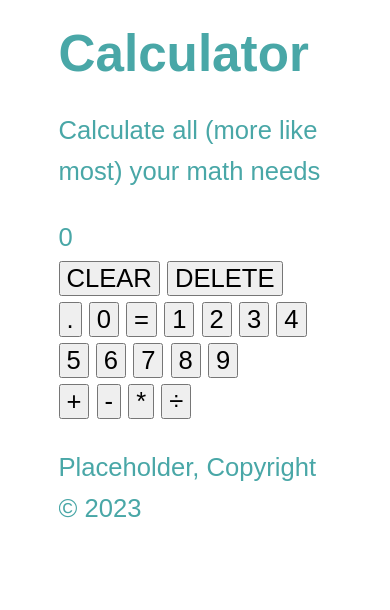
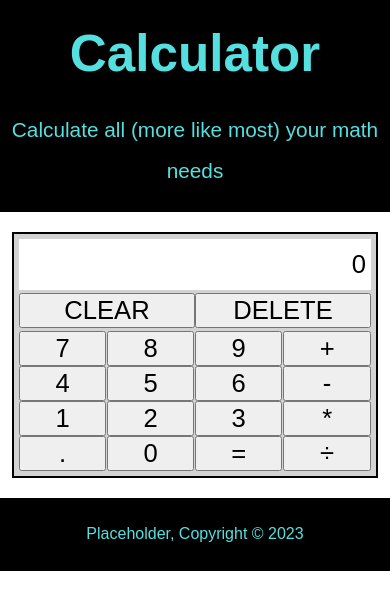
Before and after one commit to aryanjalali/calculator, a plain HTML site: page index.html in a window 390 px wide. Drawn offline with Linux system fonts and the light colour scheme.

Commit message:
Add css styling to webpage
Made the webpage a lot prettier by adding css styling. Made the
calculator app actually look like a calculator. Added basic media
responsiveness for smaller screens.

```diff
--- a/index.html
+++ b/index.html
@@ -46,8 +46,10 @@
           </main>
      </div>
 
-     <footer id="footer" class="container">
-          <p>Placeholder, Copyright &copy; 2023</p>
+     <footer id="footer">
+          <div class="container">
+               <p>Placeholder, Copyright &copy; 2023</p>
+          </div>
      </footer>
      <script src="main.js"></script>
 </body>
--- a/style.css
+++ b/style.css
@@ -1,6 +1,6 @@
 /* Global Styles */
 :root {
-     --primary-color:rgb(73, 167, 167);
+     --primary-color:rgb(86, 223, 223);
 }
 
 body {
@@ -22,3 +22,88 @@ body {
 .button {
      font-size:inherit;
 }
+
+/* Header Styles */
+#main-header {
+     background-color:black;
+     text-align:center;
+}
+
+#main-header p {
+     font-size:1.3rem;
+}
+
+/* Calculator Styles */
+#calculator {
+     border:2px black solid;
+     background-color:lightgrey;
+     width:50%;
+     margin:auto;
+     margin-top: 20px;
+     padding:5px;
+     display:flex;
+     flex-direction:column;
+     row-gap:3px;
+}
+
+#display {
+     background-color: #fff;
+     text-align:end;
+     padding:5px;
+     color:black;
+}
+
+#clear-delete {
+     display:flex;
+}
+
+#clear-delete > button {
+     flex: 1 1 50%;
+}
+
+#clear, #delete {
+     flex:1 1 auto;
+}
+
+#grid-buttons {
+     display:flex;
+}
+
+#main-buttons {
+     flex:3 1 30%;
+     display:flex;
+     flex-wrap:wrap-reverse;
+     align-items:center;
+     column-gap:1px;
+}
+
+#main-buttons > button {
+     flex: 1 1 33%;
+}
+
+#signs {
+     flex: 1 1 10%;
+     display:flex;
+     flex-direction:column;
+     margin-left:1px;
+}
+
+/* Footer Styles */
+#footer {
+          background-color:black;
+          text-align:center;
+          font-size:1rem;
+          margin-top:20px;
+}
+
+@media (max-width:800px) {
+     #calculator {
+          width:80%;
+     }
+}
+
+@media (max-width:600px) {
+     #calculator, .container {
+          width:95%;
+     }
+}
```
